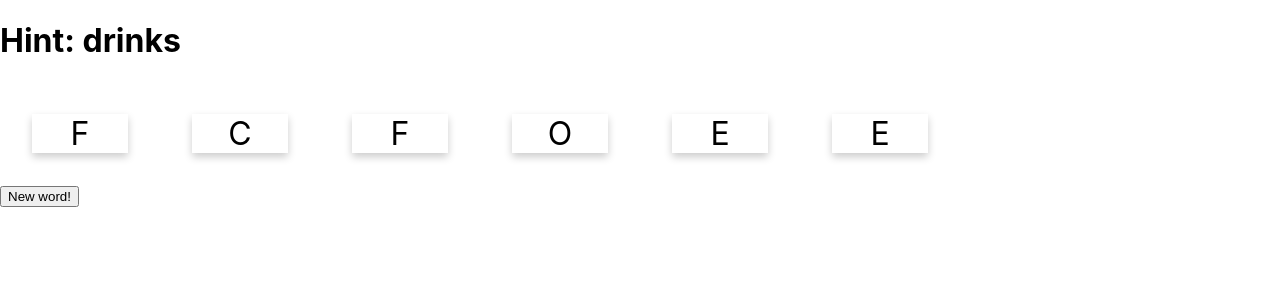
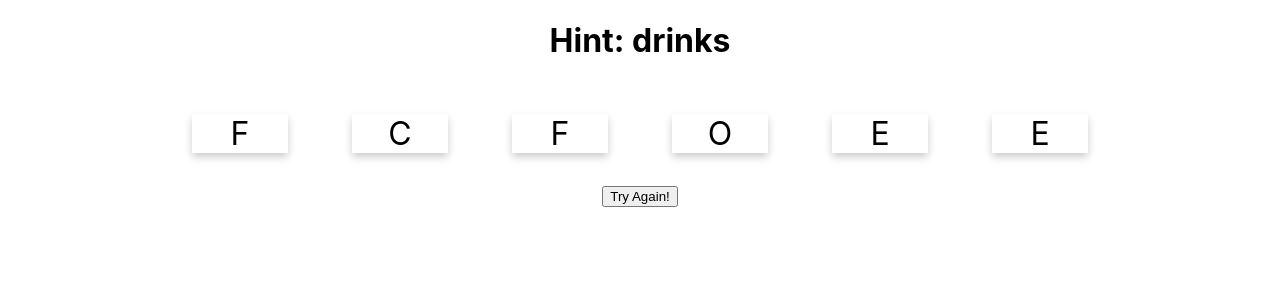
Before and after one commit to s-noojeenseng/3sa03, a React (Create React App) app: page / in a window 1280 px wide. Shown: the top 300 px of the page. Built offline with nearby package versions, Linux system fonts and the light colour scheme.

Commit message:
css + alert dialog

```diff
--- a/src/App.css
+++ b/src/App.css
@@ -51,3 +51,7 @@
   color: red;
   background: pink;
  }
+
+ .game {
+  text-align: center;
+ }
--- a/src/App.js
+++ b/src/App.js
@@ -20,12 +20,12 @@ function App() {
   }
 
   return (
-    <div>
+    <div className="game">
       <h1>Hint: {hint}</h1>
       {
         <WordCard value={word} />
       }
-      <button onClick={() => window.location.reload()}>New word!</button>
+      <button onClick={() => window.location.reload()}>Try Again!</button>
     </div>
   );
 }
--- a/src/WordCard.js
+++ b/src/WordCard.js
@@ -30,10 +30,13 @@ export default function WordCard(props) {
             if (guess == state.word) {
                 console.log('yeah!')
                 setState({ ...state, completed: true })
+                alert('You Win!')
+                window.location.reload()
             }
             else {
                 console.log('reset, next attempt')
                 setState({ ...state, guess: '', attempt: state.attempt + 1 })
+                alert('You Lose!')
             }
             console.log(guess)
         }
```
